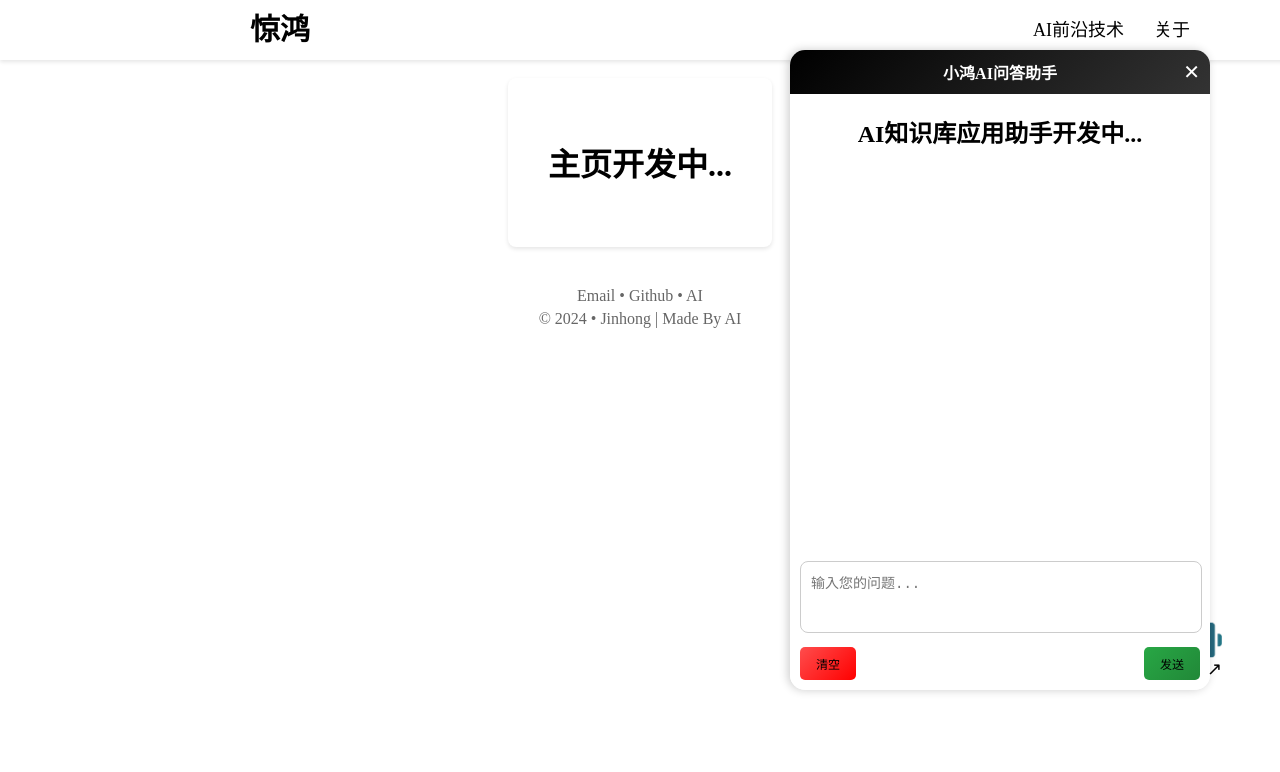
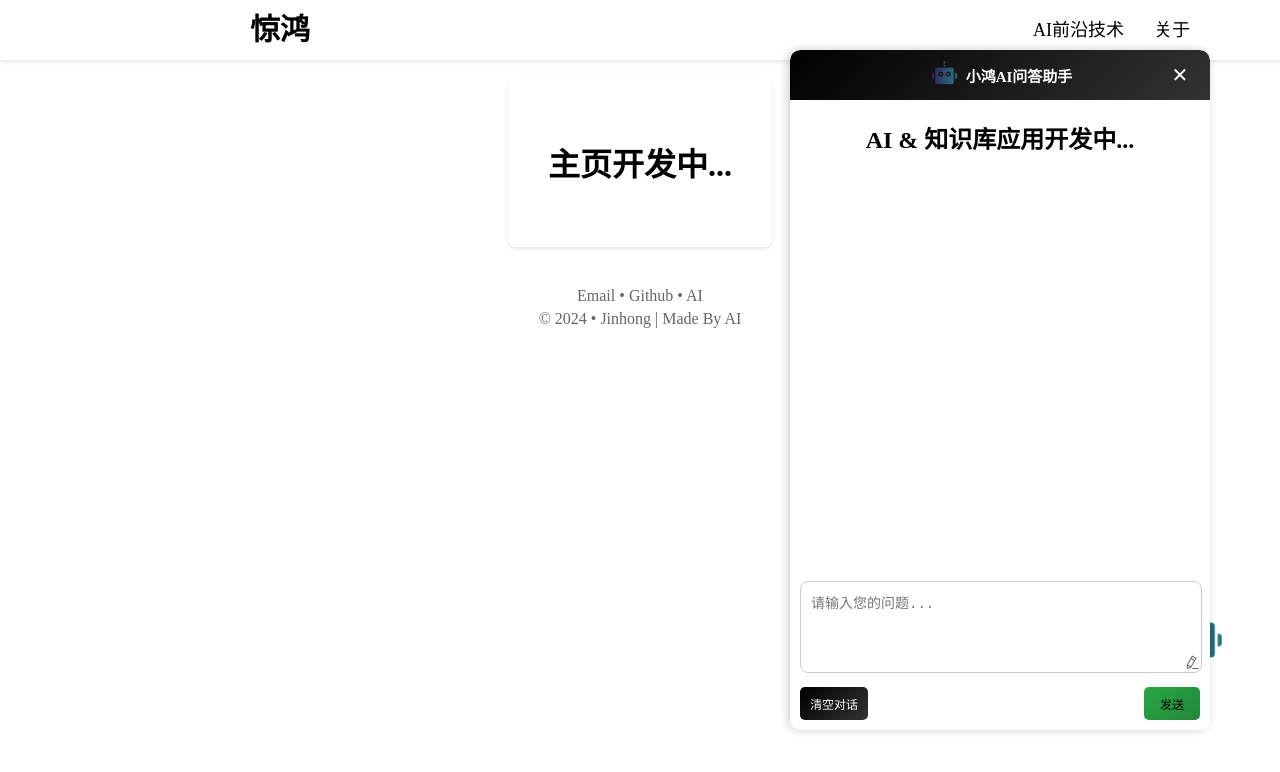
Before and after one commit to jacksonzjh/ai-tech, a Vue app: page / in a window 1280 px wide. Both pictures are taken after a click on the element 1196 px from the left and 635 px from the top of the page. Shown: the top 772 px of the page. Built offline with nearby package versions, Linux system fonts and the light colour scheme.

Commit message:
AI助手聊天窗口样式修正

```diff
--- a/src/components/ChatbotButton.vue
+++ b/src/components/ChatbotButton.vue
@@ -9,26 +9,32 @@
     <div v-if="isSidebarVisible" ref="chatbotSidebar" class="chatbot-sidebar" @mousedown="startDrag">
       <!-- 头部 (Header) -->
       <div class="header">
-        <span class="title">小鸿AI问答助手</span>
+        <!-- 聊天机器人logo和标题 -->
+        <div class="header-content">
+          <img class="header-logo" src="@/assets/chatbot.png" alt="Chatbot Logo" />
+          <span class="title">小鸿AI问答助手</span>
+        </div>
         <!-- 关闭按钮 -->
         <button class="close-button" @click="toggleSidebar">✕</button>
       </div>
 
       <!-- 中心化的标题 -->
       <div class="sidebar-content">
-        <h2>AI知识库应用助手开发中...</h2>
+        <h2>AI & 知识库应用开发中...</h2>
 
         <!-- 打字输入框和功能按钮，放在底部 -->
         <div class="chat-box">
           <textarea
             v-model="message"
-            placeholder="输入您的问题..."
+            placeholder="请输入您的问题..."
             class="limited-textarea"
+            @focus="onTextareaFocus"
+            @blur="onTextareaBlur"
           ></textarea>
-          <!-- 右下角延伸角标 -->
-          <span class="expand-icon" @click="expandTextarea">↗</span>
+          <!-- 右下角的编辑按钮 -->
+          <el-button icon="el-icon-edit" class="expand-icon" @click="expandTextarea"></el-button>
           <div class="button-group">
-            <button class="clear-button" @click="clearMessage">清空</button>
+            <button class="clear-button" @click="clearMessage">清空对话</button>
             <button class="send-button" @click="sendMessage">发送</button>
           </div>
         </div>
@@ -38,9 +44,15 @@
 </template>
 
 <script>
+import { Button } from 'element-ui'; // 引入Element UI的按钮组件
+import 'element-ui/lib/theme-chalk/index.css'; // 引入Element UI的样式
+
 export default {
   data() {
     return {
+      isExpanded: false, // 控制文本框是否展开
+      initialHeight: '80px', // 初始高度
+      expandedHeight: '450px', // 扩展后的高度
       isSidebarVisible: false, // 控制 AI 聊天窗口的可见性
       message: "", // 聊天输入内容
       isDragging: false, // 控制拖拽
@@ -48,6 +60,9 @@ export default {
       initialPosition: { top: '10%', left: '70%' }, // 初始位置
       isTextareaFocused: false, // 输入框焦点状态，控制拖拽
     };
+  },
+  components: {
+    'el-button': Button, // 注册Element UI按钮组件
   },
   methods: {
     // 切换侧边栏显示状态
@@ -69,16 +84,15 @@ export default {
       alert('发送的消息: ' + this.message);
       this.clearMessage();
     },
-    // 展开输入框功能
+    // 展开或收起文本框
     expandTextarea() {
       const textarea = document.querySelector('.limited-textarea');
-      if (textarea.style.width === '500px') {
-        textarea.style.width = '100%';
-        textarea.style.height = '50px';
+      if (this.isExpanded) {
+        textarea.style.height = this.initialHeight; // 还原到初始高度
       } else {
-        textarea.style.width = '500px';
-        textarea.style.height = '500px';
+        textarea.style.height = this.expandedHeight; // 设置为扩展高度
       }
+      this.isExpanded = !this.isExpanded;
     },
     // 开始拖拽事件
     startDrag(event) {
@@ -142,16 +156,26 @@ export default {
 /* AI聊天侧边栏窗口样式，带有边缘弧度 */
 .chatbot-sidebar {
   position: fixed;
-  width: 420px; /* 增加宽度 */
-  height: 80vh;
-  right: 50px; /* 确保窗口靠右 */
+  width: 420px; /* 固定宽度 */
+  height: 85vh; /* 高度占屏幕的85% */
+  right: 45px; /* 靠右45px */
+  bottom: 20px; /* 距离底部20px，防止撑到页面底部 */
   background-color: white;
-  box-shadow: -2px 0 10px rgba(0, 0, 0, 0.2);
+  box-shadow: -2px 0 10px rgba(0, 0, 0, 0.2); /* 阴影效果 */
   display: flex;
   flex-direction: column;
-  border-radius: 15px; /* 边缘弧度 */
-  z-index: 1001;
-  cursor: grab; /* 可拖动光标 */
+  border-radius: 10px; /* 边缘弧度 */
+  z-index: 1001; /* 保证窗口在最上层 */
+  cursor: grab; /* 提示窗口可拖动 */
+  overflow: hidden; /* 防止内容超出窗口 */
+}
+
+/* 窗口在较小屏幕上的自适应 */
+@media (max-width: 768px) {
+  .chatbot-sidebar {
+    width: 90vw; /* 在小屏幕上，宽度占屏幕的90% */
+    right: 5vw; /* 让窗口保持居中 */
+  }
 }
 
 /* Header 样式 */
@@ -162,29 +186,38 @@ export default {
   display: flex;
   justify-content: center; /* 居中显示标题 */
   align-items: center;
-  border-top-left-radius: 15px; /* 保持边缘弧度 */
-  border-top-right-radius: 15px;
+  border-top-left-radius: 10px; /* 保持边缘弧度 */
+  border-top-right-radius: 10px;
 }
 
 .title {
   font-weight: bold;
-  font-size: 16px;
+  font-size: 14px;
 }
 
 /* 关闭按钮样式 */
 .close-button {
   position: absolute;
-  right: 10px;
+  right: 15px;
   background-color: transparent;
   color: white;
   border: none;
   font-size: 20px;
   cursor: pointer;
   padding: 0;
+  width: 30px; /* 设置按钮的宽度 */
+  height: 30px; /* 设置按钮的高度 */
+  display: flex;
+  justify-content: center;
+  align-items: center;
+  transition: background-color 0.3s ease; /* 添加渐显效果 */
 }
 
 .close-button:hover {
-  background-color: rgba(255, 255, 255, 0.2);
+  background: linear-gradient(135deg, #ff4d4d, #ff0000);
+  width: 30px;  /* 保持正方形 */
+  height: 30px; /* 保持正方形 */
+  border-radius: 5px; /* 将圆角调整为小的圆角，保留正方形 */
 }
 
 /* 中心化的标题 */
@@ -199,14 +232,15 @@ export default {
   width: 400px;
   padding: 10px;
   background-color: #ffffff;
-  border-bottom-left-radius: 15px;
-  border-bottom-right-radius: 15px;
+  border-bottom-left-radius: 10px;
+  border-bottom-right-radius: 10px;
+  min-height: 120px; /* 设置最小高度，扩展空间 */
 }
 
 .limited-textarea {
   width: 100%;
   max-width: 380px; /* 限制输入框的最大宽度 */
-  height: 50px;
+  height: 70px;
   padding: 10px;
   border-radius: 8px;
   border: 1px solid #ccc;
@@ -216,23 +250,46 @@ export default {
   transition: width 0.3s, height 0.3s; /* 添加动画效果 */
 }
 
-/* 右下角延伸角标 */
+/* 编辑按钮固定在右下角 */
 .expand-icon {
   position: absolute;
-  bottom: 10px;
-  right: -12px;
+  right: 10px;
+  bottom: 60px;
+  background-color: transparent;
+  border: none;
+  padding: 0;
+  font-size: 15px;
   cursor: pointer;
-  font-size: 18px;
+  transition: color 0.3s ease;
+}
+
+/* 选中或激活状态 - 仅变色，不放大 */
+.expand-icon:focus,
+.expand-icon:active {
+  background-color: transparent !important; /* 保持背景透明 */
+  color: #4f4f4f; /* 点击时图标变色 */
+  outline: none; /* 移除默认的 focus 边框 */
 }
 
 /* 按钮组样式 */
 .button-group {
   display: flex;
-  justify-content: space-between;
+  justify-content: space-between; /* 均匀分布 */
+  align-items: center; /* 垂直居中对齐 */
   margin-top: 10px;
 }
 
-.clear-button, .send-button {
+.clear-button {
+  color: white;
+  border: none;
+  padding: 8px 10px;
+  border-radius: 5px;
+  font-size: 12px;
+  cursor: pointer;
+  transition: background-color 0.3s ease;
+}
+
+.send-button {
   border: none;
   padding: 8px 16px;
   border-radius: 5px;
@@ -242,7 +299,7 @@ export default {
 }
 
 .clear-button {
-  background: linear-gradient(135deg, #ff4d4d, #ff0000);
+  background: linear-gradient(135deg, #000000, #333333); /* 渐变黑色 */
 }
 
 .send-button {
@@ -252,4 +309,30 @@ export default {
 .clear-button:hover, .send-button:hover {
   opacity: 0.8;
 }
+
+.header-content {
+  display: flex;
+  align-items: center; /* 垂直居中对齐 */
+}
+
+.header-logo {
+  width: 33px; /* 控制 logo 的宽度 */
+  height: 33px; /* 控制 logo 的高度 */
+  margin-top: -3px;
+  margin-right: 5px; /* 图标和标题之间的空隙 */
+  object-fit: contain; /* 确保图片不变形 */
+}
+
+.title {
+  font-size: 15px;
+  white-space: nowrap; /* 防止标题换行 */
+  overflow: hidden;
+  text-overflow: ellipsis; /* 超出部分显示省略号 */
+  max-width: 150px; /* 限制标题的最大宽度，保持较窄 */
+}
+
+img {
+  max-width: 100%; /* 防止图像撑出父容器 */
+  height: auto; /* 保持图片的纵横比 */
+}
 </style>
```
Also changed, not shown: src/assets/chatbot.png.
